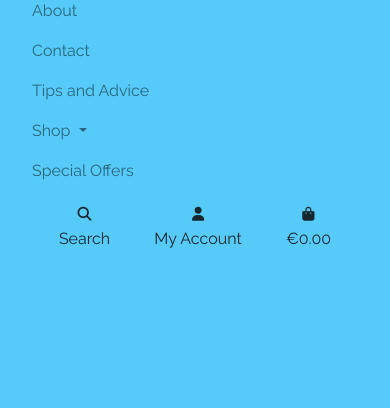
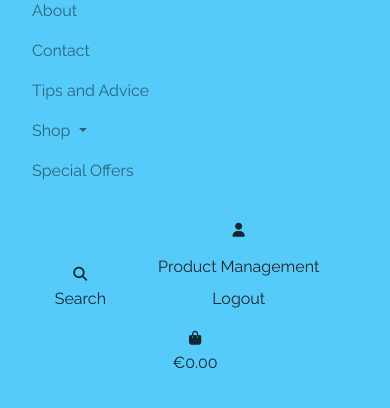
Before and after one commit to culanomeara/pp5-peaknutrition, a Django app: page /products/ in a window 390 px wide, after a click that opens the changed part. Shown: the part 147-555 px from the top of the page. Run offline with Django 3.2, Linux system fonts and the light colour scheme; the visitor is signed in with stand-in values (Sample User, id 1); data that the repository does not hold is empty; parts of the project's set-up code (start-up, migrations or seed data) failed here and were passed over; some libraries are stand-ins or nearby versions.

Commit message:
Added edit product functionality

```diff
--- a/products/urls.py
+++ b/products/urls.py
@@ -6,4 +6,5 @@ urlpatterns = [
     path('special_offers/', views.special_offers, name='special_offers'),
     path('<int:product_id>', views.product_detail, name='product_detail'),
     path('add/', views.add_product, name='add_product'),
+    path('edit/<int:product_id>/', views.edit_product, name='edit_product'),
 ]
--- a/products/views.py
+++ b/products/views.py
@@ -75,7 +75,17 @@ def product_detail(request, product_id):
 
 def add_product(request):
     """ Add a product to the store """
-    form = ProductForm()
+    if request.method == 'POST':
+        form = ProductForm(request.POST, request.FILES)
+        if form.is_valid():
+            form.save()
+            messages.success(request, 'Successfully added product!')
+            return redirect(reverse('add_product'))
+        else:
+            messages.error(request, 'Failed to add product. Please ensure all details are valid!')
+    else:
+        form = ProductForm()
+
     template = 'products/add_product.html'
     context = {
         'form': form,
@@ -118,3 +128,27 @@ def special_offers(request):
     }
 
     return render(request, 'products/products.html', context)
+
+
+def edit_product(request, product_id):
+    """ Edit a product in the store """
+    product = get_object_or_404(Product, pk=product_id)
+    if request.method == 'POST':
+        form = ProductForm(request.POST, request.FILES, instance=product)
+        if form.is_valid():
+            form.save()
+            messages.success(request, 'Successfully updated product!')
+            return redirect(reverse('product_detail', args=[product.id]))
+        else:
+            messages.error(request, 'Failed to update product. Please ensure form is valid.')
+    else:
+        form = ProductForm(instance=product)
+        messages.info(request, f'You are editing {product.name}')
+
+    template = 'products/edit_product.html'
+    context = {
+        'form': form,
+        'product': product,
+    }
+
+    return render(request, template, context)
--- a/templates/base.html
+++ b/templates/base.html
@@ -122,9 +122,13 @@
                                 <div class="text-center">
                                     <div><i class="fas fa-user fa-sm"></i></div>
                                     {% if request.user.is_authenticated %}
-                                    <p class="my-0">My Account</p>
+                                        {% if request.user.is_superuser %}
+                                        <a href="{% url 'add_product' %}" class="dropdown-item">Product Management</a>
+                                        {% endif %}
+                                        <a href="{% url 'account_logout' %}" class="dropdown-item">Logout</a>
                                     {% else %}
-                                    <p class="my-0">Sign In/Register</p>
+                                        <!-- <a href="{% url 'account_signup' %}" class="dropdown-item">Register</a>
+                                        <a href="{% url 'account_login' %}" class="dropdown-item">Login</a> -->
                                     {% endif %}
                                 </div>
                             </a>
```
Also changed, not shown: bag/templates/bag/bag.html (+16 -11 lines), products/templates/products/edit_product.html (added, +37 -0 lines), templates/includes/toasts/toast_success.html (+5 -3 lines), media/tartan-track-2678544_640.jpg (added).
